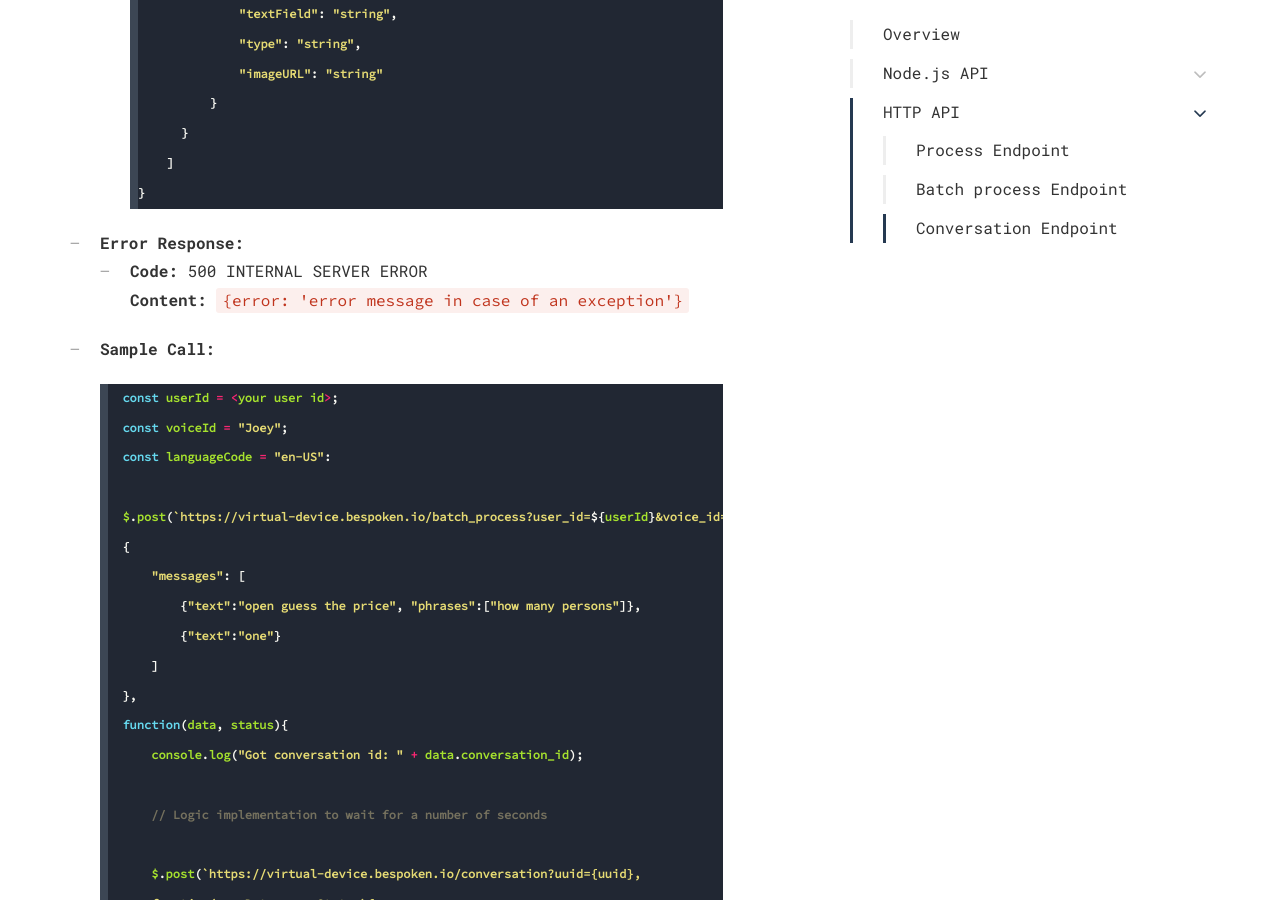
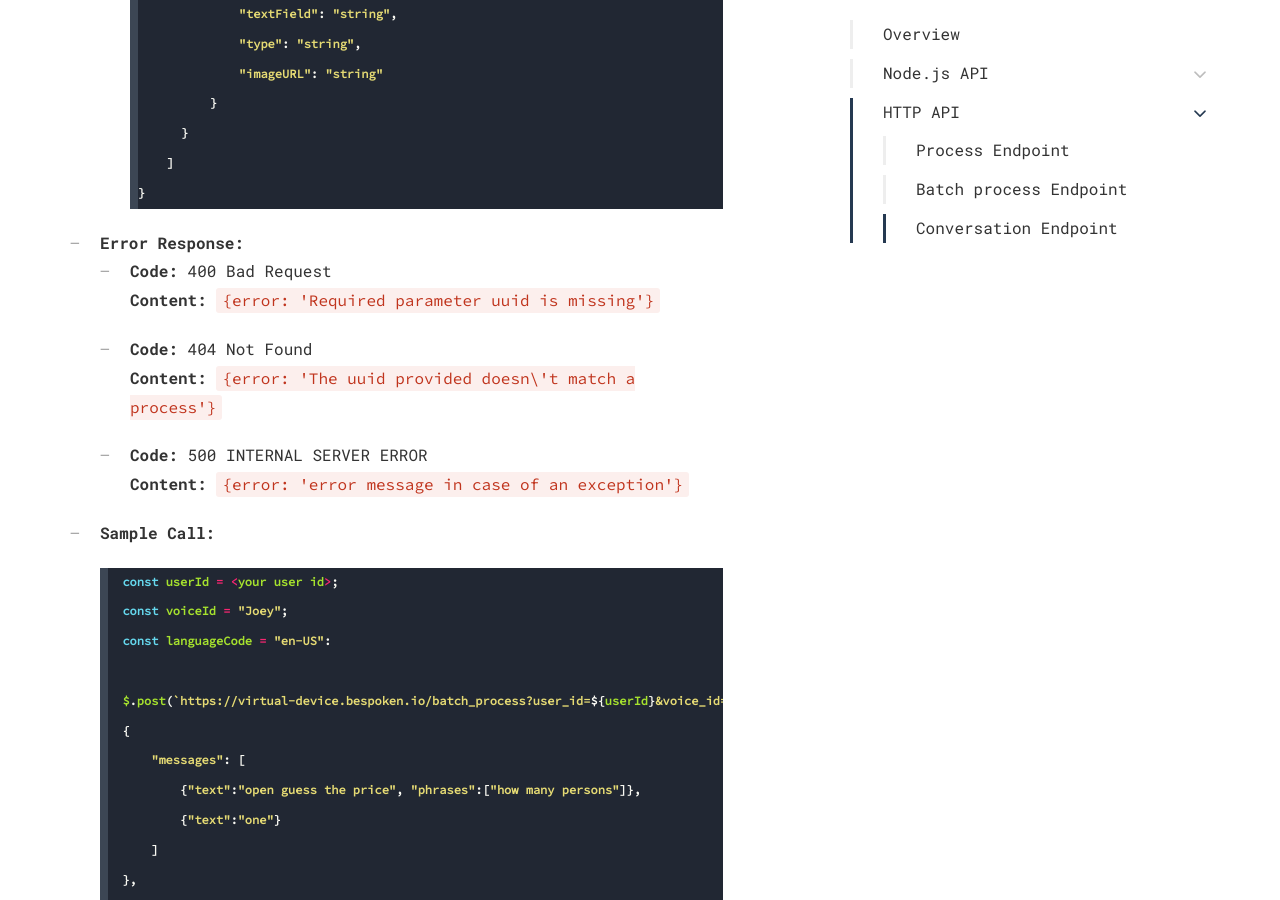
Before and after one commit to bespoken/bespoken-docs, a Jekyll site: the page built from end-to-end/api.md, in a window 1280 px wide and 900 px high, scrolled down 8642 px. Built offline with Jekyll 4.4.1, drawn with Linux system fonts in a browser that asks for light colours; nearby versions of some CDN libraries; some web fonts are replaced; comment, search, counter and statistics services are not loaded.

Commit message:
update conversation documentation

````diff
--- a/end-to-end/api.md
+++ b/end-to-end/api.md
@@ -307,8 +307,15 @@ Obtains the processed results from a batch process sent in async mode
 	```
 
 * **Error Response:**
+  * **Code:** 400 Bad Request <br />
+    **Content:** `{error: 'Required parameter uuid is missing'}`
+
+  * **Code:** 404 Not Found <br />
+    **Content:** `{error: 'The uuid provided doesn\'t match a process'}`
+
   * **Code:** 500 INTERNAL SERVER ERROR <br />
     **Content:** `{error: 'error message in case of an exception'}`
+
 
 * **Sample Call:**
 
````
Also changed, not shown: other parts of end-to-end/api.md (+1 -1 lines).
